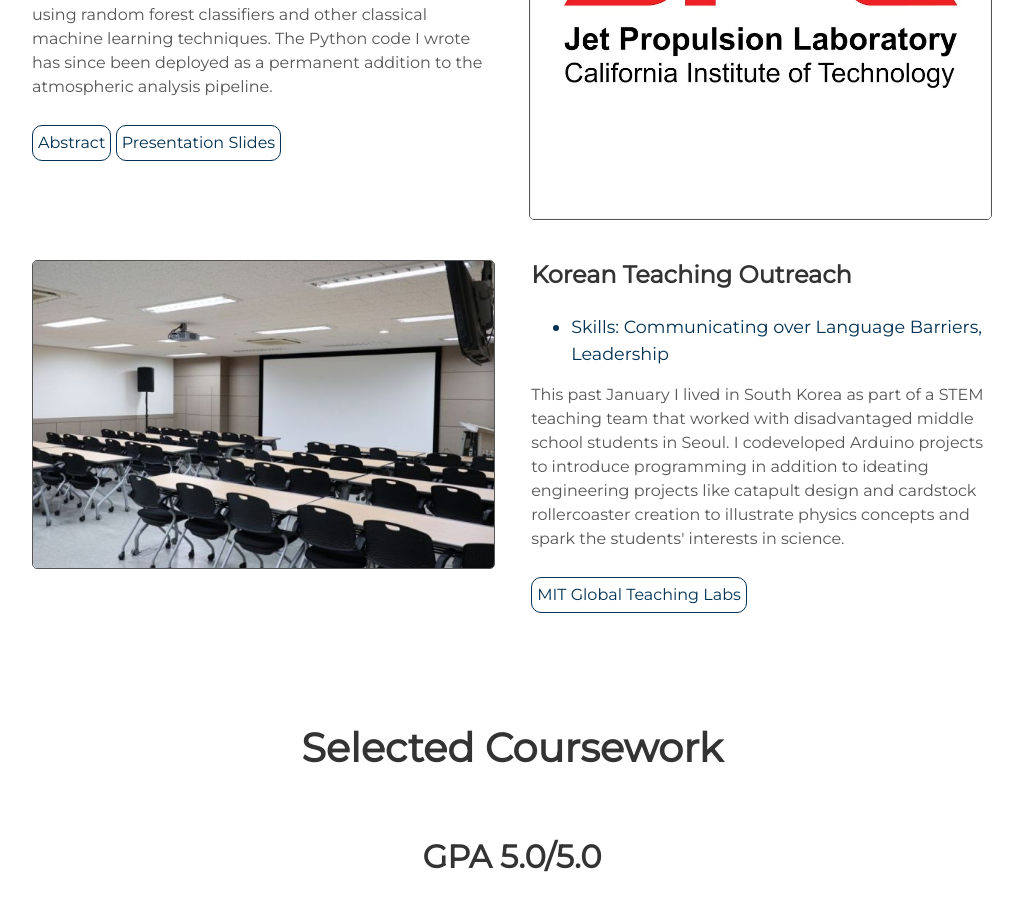
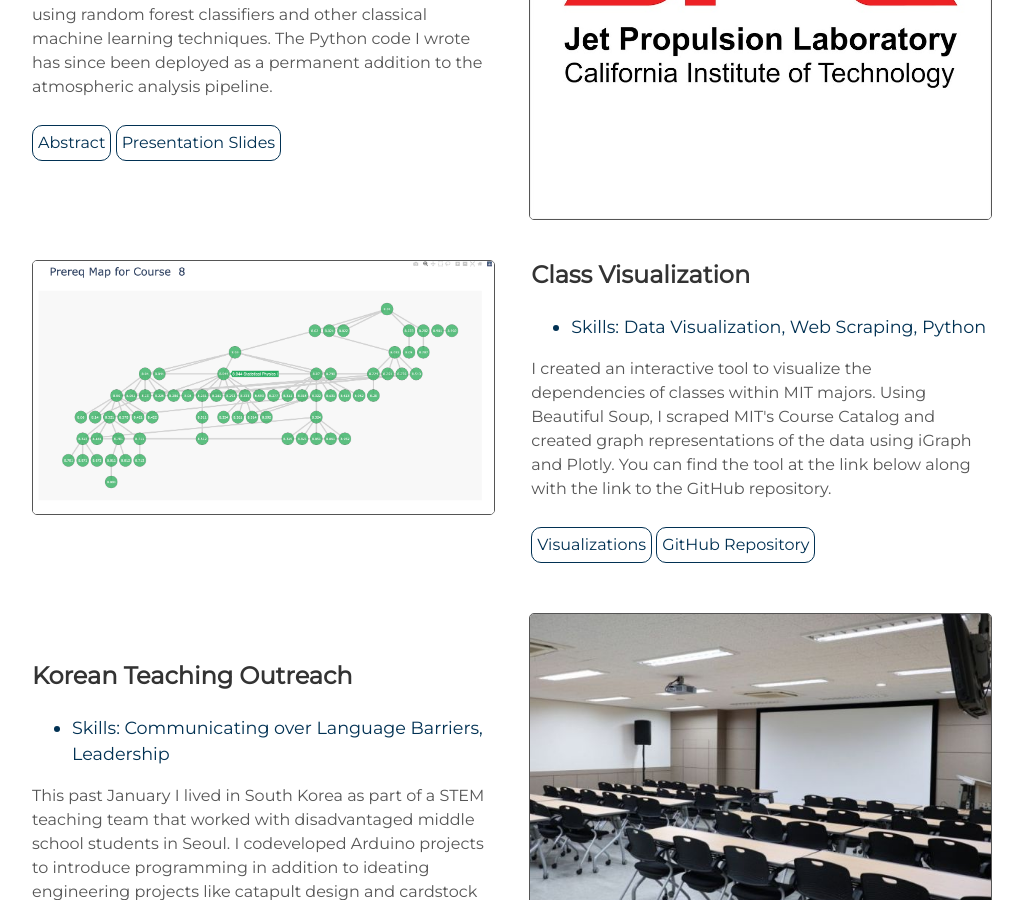
Before and after one commit to subhashk01/subhashk01.github.io, a Jekyll site: the page built from index.html, in a window 1280 px wide and 900 px high, scrolled down 2422 px. Shown: the whole window, without its empty margins (128-1151 px from the left). Built offline with Jekyll 4.4.1, drawn with Linux system fonts in a browser that asks for light colours; nearby versions of some CDN libraries.

Commit message:
added class-visualizer to project tab

```diff
--- a/_includes/projects.html
+++ b/_includes/projects.html
@@ -18,9 +18,23 @@
 </div>
 <div class="user-projects">
   <div class="images-left">
+    <img alt="pokerbots bags" src="{{ "/class-visualizer/course-8-graph.png"| prepend: site.baseurl }}" style = "border-style:solid; border-width:0.5px;" />
+  </div>
+  <div class="contents-right">
+    <h3>Class Visualization</h3>
+    <ul>
+      <li> Skills: Data Visualization, Web Scraping, Python </li>
+    </ul>
+    <p> I created an interactive tool to visualize the dependencies of classes within MIT majors. Using Beautiful Soup, I scraped MIT's Course Catalog and created graph representations of the data using iGraph and Plotly. You can find the tool at the link below along with the link to the GitHub repository. </p>
+    <a class="project-link" href="https://www.subhashk.com/class-visualizer/catalog.html" target="_blank">Visualizations</a>
+    <a class="project-link" href="https://github.com/subhashk01/Class-Visualizer" target="_blank">GitHub Repository</a>
+  </div>
+</div>
+<div class="user-projects">
+  <div class="images-right">
     <img alt="math" src="{{ "/assets/img/korean_class.jpeg" | prepend: site.baseurl }}" style = "border-style:solid; border-width:0.5px;"/>
   </div>
-  <div class="contents-right">
+  <div class="contents">
     <h3> Korean Teaching Outreach </h3>
     <ul>
       <li> Skills: Communicating over Language Barriers, Leadership </li>
@@ -29,18 +43,3 @@
     <a class="project-link" href="https://misti.mit.edu/your-resources/crafting-your-experience/types-programs/global-teaching-labs" target="_blank">MIT Global Teaching Labs</a>
   </div>
 </div>
-<!--
-<div class="user-projects">
-  <div class="images-right">
-    <img alt="bond market" src="{{ "/assets/img/bonds.jpg" | prepend: site.baseurl }}" />
-  </div>
-  <div class="contents-right">
-    <h3> Bond Calculator </h3>
-    <ul>
-      <li> Skills: FI Securities, Python </li>
-    </ul>
-    <p> While taking <a href="http://student.mit.edu/catalog/m15b.html#15.438" target="_blank">15.438 Fixed Income Securities and Derivatives</a>, I developed a tool to calculate a bond's price, yield to maturity, duration, and convexity. The code and details are available at the GitHub repository below. </p>
-    <a class="project-link" href="https://github.com/shreysrins/bond-calculator" target="_blank">GitHub Repository</a>
-  </div>
-</div>
--->
--- a/class-visualizer/catalog.html
+++ b/class-visualizer/catalog.html
@@ -165,7 +165,10 @@ a {
           <h1>What is this?</h1>
           <p>
             Welcome to the catalog for my course visualization project.
-            In this project I created a dependency graph for all the classes in each of the majors at MIT.
+            In this project I created an interactive dependency graph for all the classes in each of the majors at MIT.
+            Hovering over any class on a graph shows you the class title, while clicking on it brings you to
+            the class's description.
+            <br> <br>
             Select a major to check it out.
           </p>
       </section>
```
Also changed, not shown: class-visualizer/course-8-graph.png (added), 4 other files.
